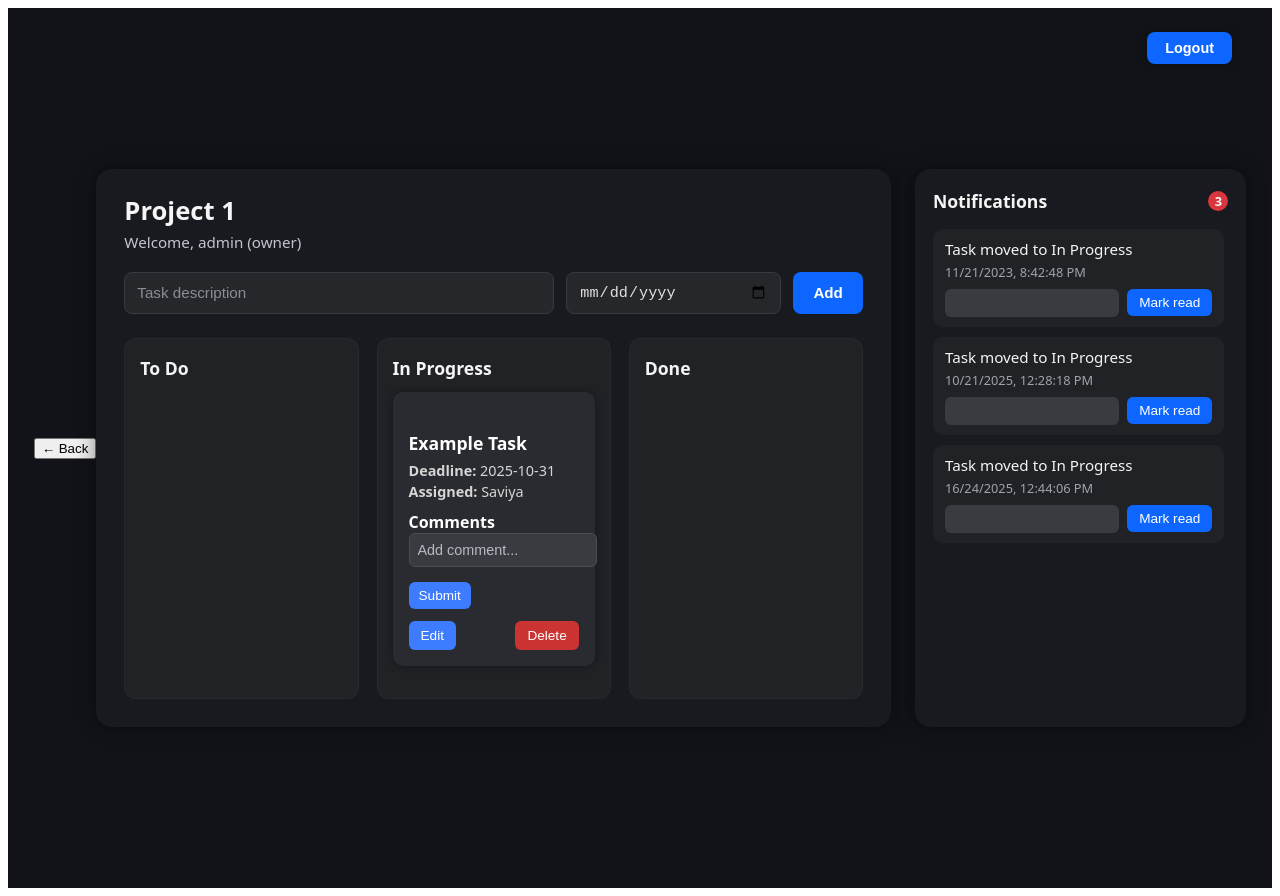
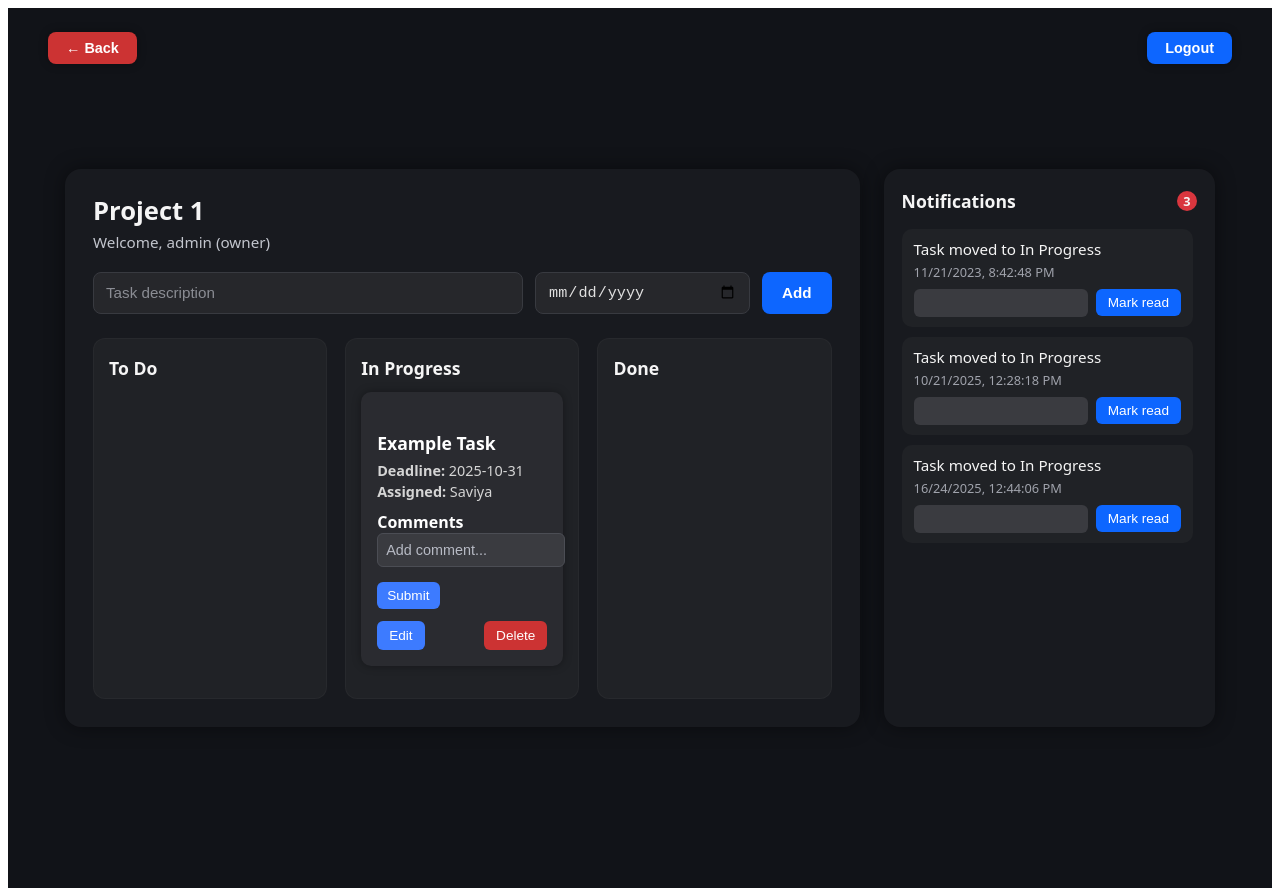
Before and after one commit to SariyaE/SmartTaskCollaboration, a React (Vite) app: page /board/1 in a window 1280 px wide. Built offline with nearby package versions, Linux system fonts and the light colour scheme; sample sign-in values are in the browser's storage.

Commit message:
Update Board.css

```diff
--- a/src/Board.css
+++ b/src/Board.css
@@ -304,3 +304,23 @@
 .delete-btn:hover {
   opacity: 0.9;
 }
+
+/* TOP LEFT BACK BUTTON */
+.back-btn {
+  position: absolute;
+  top: 24px;
+  left: 40px;
+  padding: 8px 18px;
+  border: none;
+  border-radius: 8px;
+  background: #cc3333; /* red */
+  color: #ffffff;
+  font-weight: 600;
+  cursor: pointer;
+  font-size: 0.9rem;
+  box-shadow: 0 0 10px rgba(0,0,0,0.3);
+}
+
+.back-btn:hover {
+  opacity: 0.9;
+}
```
